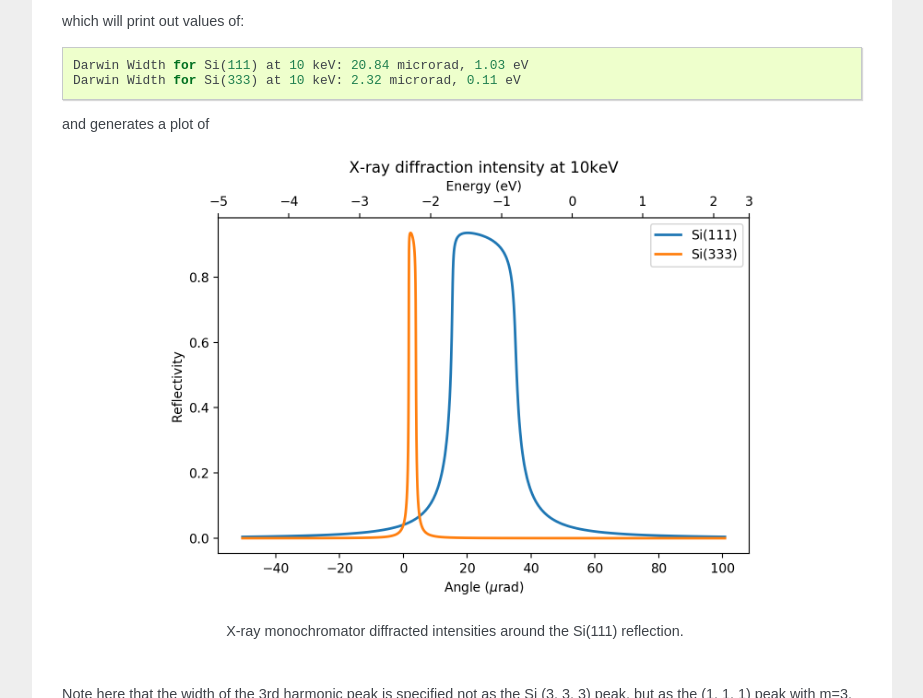
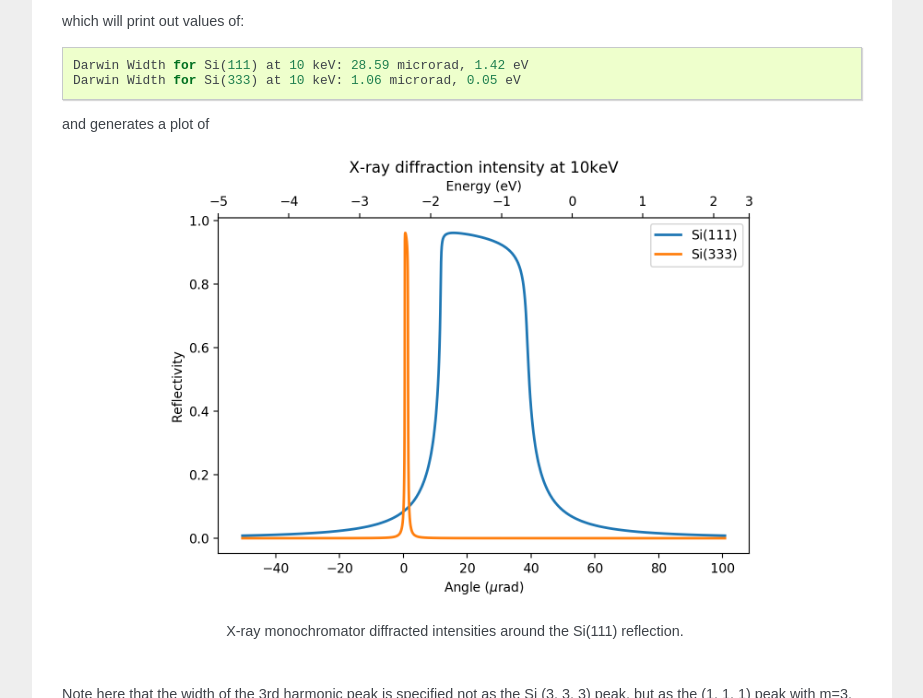
Before and after one commit to xraypy/XrayDB, a Sphinx documentation site: the page built from doc/examples.rst, in a window 1280 px wide and 900 px high, scrolled down 8115 px, cut to the strip 202-900 px from the top of the window. Shown: the whole strip, without its empty margins (198-1121 px from the left). Built offline with Sphinx 7.4.7, drawn with Linux system fonts in a browser that asks for light colours; the version number could not be read and is left out; cross-references to code outside the pages are shown as plain code.

Commit message:
update darwin width doc

```diff
--- a/doc/examples.rst
+++ b/doc/examples.rst
@@ -386,8 +386,8 @@ widths and plotting the intensity profile or "rocking curve" is
 
 which will print out values of::
 
-  Darwin Width for Si(111) at 10 keV: 20.84 microrad, 1.03 eV
-  Darwin Width for Si(333) at 10 keV: 2.32 microrad, 0.11 eV
+  Darwin Width for Si(111) at 10 keV: 28.59 microrad, 1.42 eV
+  Darwin Width for Si(333) at 10 keV: 1.06 microrad, 0.05 eV
 
 and generates a plot of
 
```
Also changed, not shown: doc/_images/darwin_widths.png.
